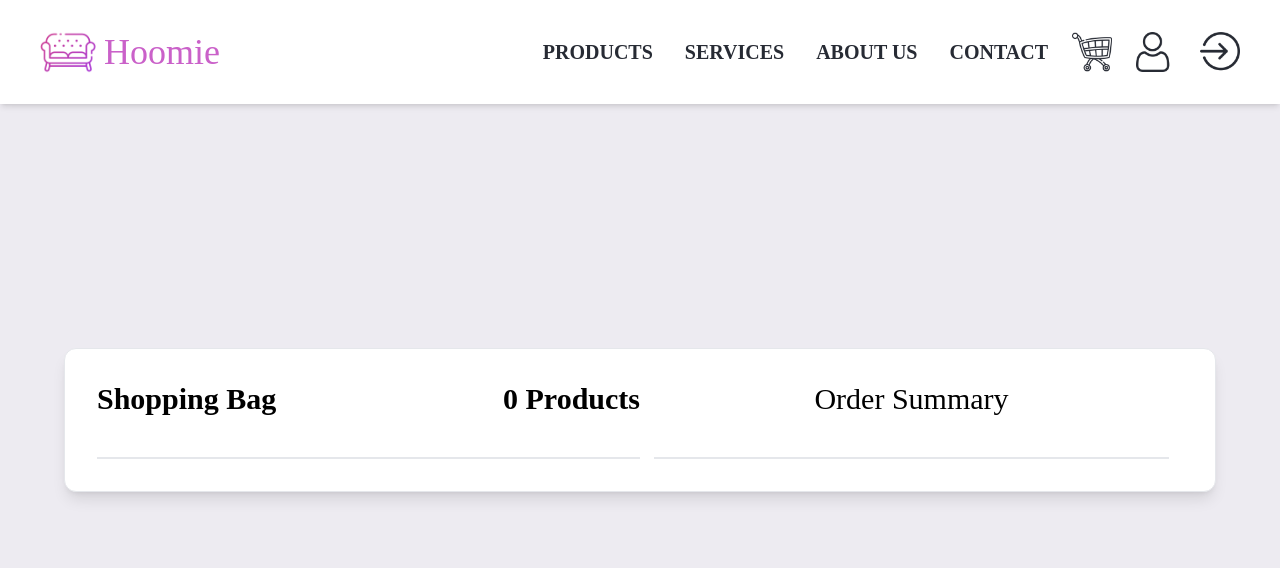
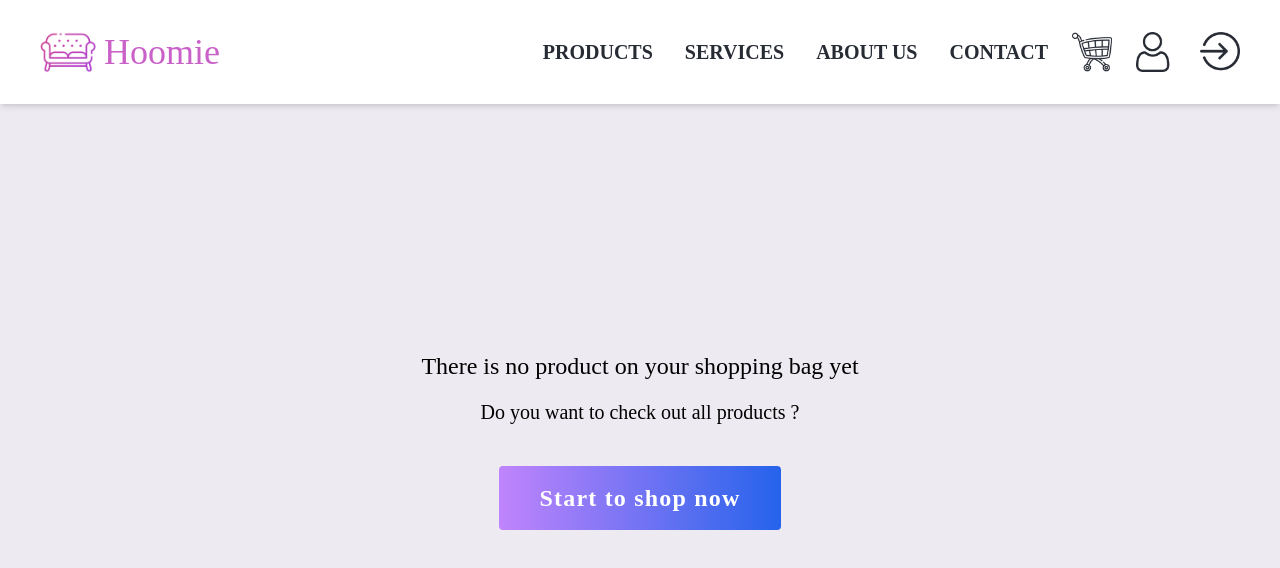
Before and after one commit to symys/hoomieproject, a React (Create React App) app: page /cart in a window 1280 px wide. Shown: the top 568 px of the page. Built offline with nearby package versions, Linux system fonts and the light colour scheme.

Commit message:
added no product page to for cart page

```diff
--- a/src/components/CartPage.js
+++ b/src/components/CartPage.js
@@ -1,29 +1,50 @@
 import React from "react";
+import { Link } from "react-router-dom";
 import ProductOfCartPage from "./ProductOfCartPage";
 import { useSelector } from "react-redux";
 // import chair from "../images/lowimages/blackPlasticChair.jpg"
 
 // const productSample ={image:chair, quantity:2, price:"$100"}
+const noProductState = (
+  <div className="flex flex-col pt-20 items-center w-screen min-h-[100vh] justify-center font-montserrat bg-light2 gap-4">
+    <div className="text-2xl">There is no product on your shopping bag yet</div>
+    <div className="text-xl">Do you want to check out all products ?</div>
+    <button className="lg:text-2xl text-xl font-bold tracking-wider bg-gradient-to-r from-purple-400 to-blue-600 text-transparent font-montserrat  hover:scale-110 duration-500 text-white py-4 lg:px-10 px-2 rounded tracking-wider lg:mt-6 mt-2">
+              <Link to="/allproducts">Start to shop now</Link>
+            </button>
+  </div>
+);
 
 function CartPage() {
-  const shopBagProducts = useSelector(state => state.cartItems)
-  console.log(shopBagProducts.cartItems)
-  return (
-    <div className="flex lg:flex-row flex-col items-center h-screen justify-center font-montserrat bg-light2">
-      <div className="flex lg:flex-row flex-col border rounded-xl p-4 lg:mt-10 sm:p-6 lg:p-8 dark:border-gray-700 shadow-lg bg-white min-w-[90vw]">
+  const shopBagProducts = useSelector((state) => state.cartItems);
+  console.log(shopBagProducts.cartItems);
+  return shopBagProducts.cartItem === 0 ? (
+    noProductState
+  ) : (
+    <div className="flex lg:flex-row flex-col pt-20 items-center w-screen min-h-[100vh] justify-center font-montserrat bg-light2">
+      <div className="flex lg:flex-row flex-col border rounded-xl p-4 lg:mt-20 sm:p-6 lg:p-8 dark:border-gray-700 shadow-lg bg-white min-w-[90vw]">
         <div className="basis-1/2">
           <div className="text-3xl flex lg:flex-row flex-col justify-between border-b-2 pb-10 font-bold">
             <div>Shopping Bag</div>
             <div>{shopBagProducts.cartItem} Products</div>
           </div>
           <div>
-            {shopBagProducts.cartItems.map(product => <ProductOfCartPage product={product} path={product.img} quantity={product.orderQuantity} price={product.price}/>)}
+            {shopBagProducts.cartItems.map((product) => (
+              <ProductOfCartPage
+                product={product}
+                path={product.img}
+                quantity={product.orderQuantity}
+                price={product.price}
+              />
+            ))}
             {/* <ProductOfCartPage image={productSample.image} quantity={productSample.quantity} price={productSample.price}/>
-            <ProductOfCartPage image={productSample.image} quantity={productSample.quantity} price={productSample.price}/> */}
+         <ProductOfCartPage image={productSample.image} quantity={productSample.quantity} price={productSample.price}/> */}
           </div>
         </div>
         <div className="basis-1/2 items-center flex flex-col ">
-          <div className="text-3xl border-b-2 pb-10 pl-40 pr-40">Order Summary</div>
+          <div className="text-3xl border-b-2 pb-10 pl-40 pr-40">
+            Order Summary
+          </div>
         </div>
       </div>
     </div>
--- a/src/components/HomePage.js
+++ b/src/components/HomePage.js
@@ -36,7 +36,7 @@ function HomePage() {
             semi-classical decor for inspiration.
           </div>
           <div>
-            <button className="lg:text-2xl text-xs font-montserrat bg-dark1 hover:bg-dark2 hover:scale-110 duration-500 text-white py-4 lg:px-10 px-2 rounded tracking-wider lg:mt-6 mt-2">
+            <button className="lg:text-2xl text-xl font-bold tracking-wider bg-gradient-to-r from-purple-400 to-blue-600 text-transparent font-montserrat  hover:scale-110 duration-500 text-white py-4 lg:px-10 px-2 rounded tracking-wider lg:mt-6 mt-2">
               <Link to="/allproducts">Start to shop now</Link>
             </button>
           </div>
--- a/src/components/ProductOfCartPage.js
+++ b/src/components/ProductOfCartPage.js
@@ -19,7 +19,7 @@ function ProductOfCartPage({path, quantity, price, product}) {
                 <div className='text-3xl'>{quantity}</div>
                 <div className="text-3xl  hover:cursor-pointer "><ion-icon onClick={() => dispatch(onAdd(product))}  name="add-outline"></ion-icon></div>
             </div>
-            <div className='text-3xl flex items-center'>{totalPrice}</div>
+            <div className='text-3xl flex items-center'>$ {totalPrice}</div>
             <div className='text-4xl items-center flex  hover:cursor-pointer '><ion-icon name="trash-outline"></ion-icon></div>
             </div>
 
```
